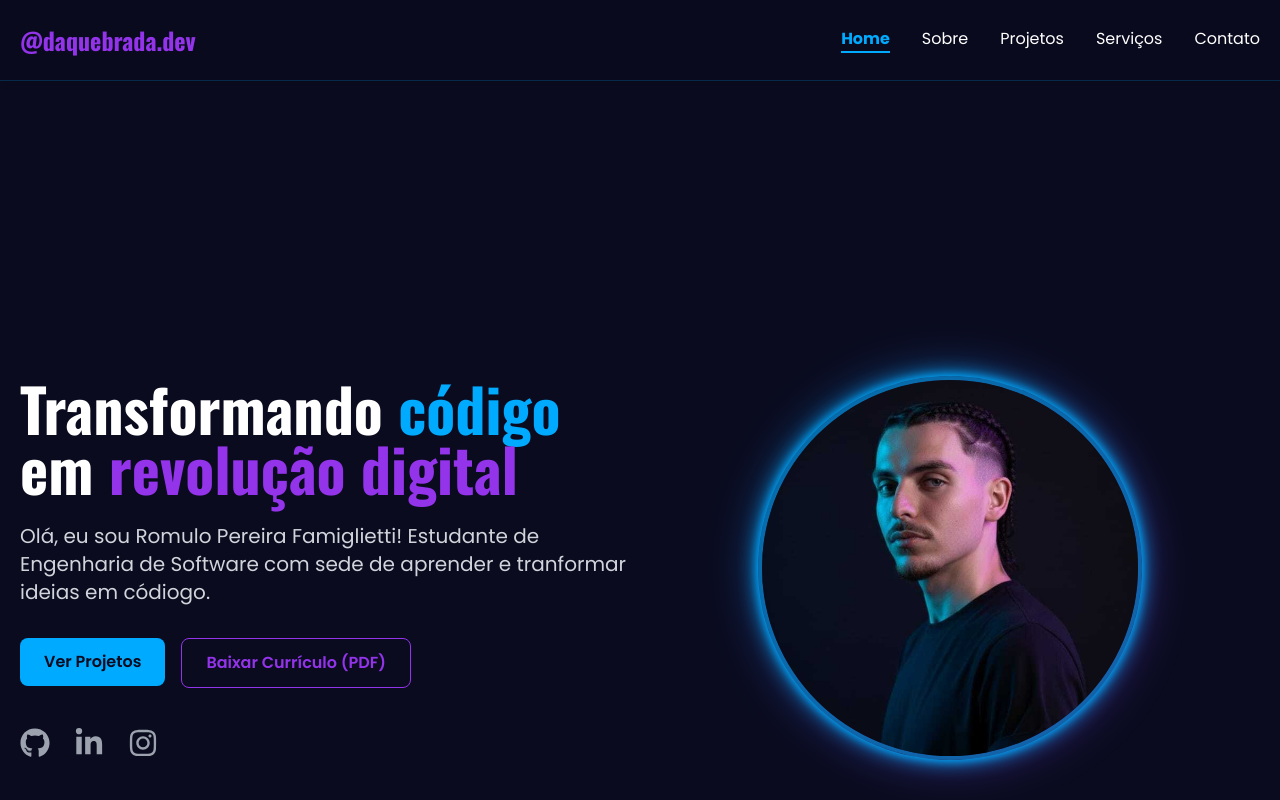
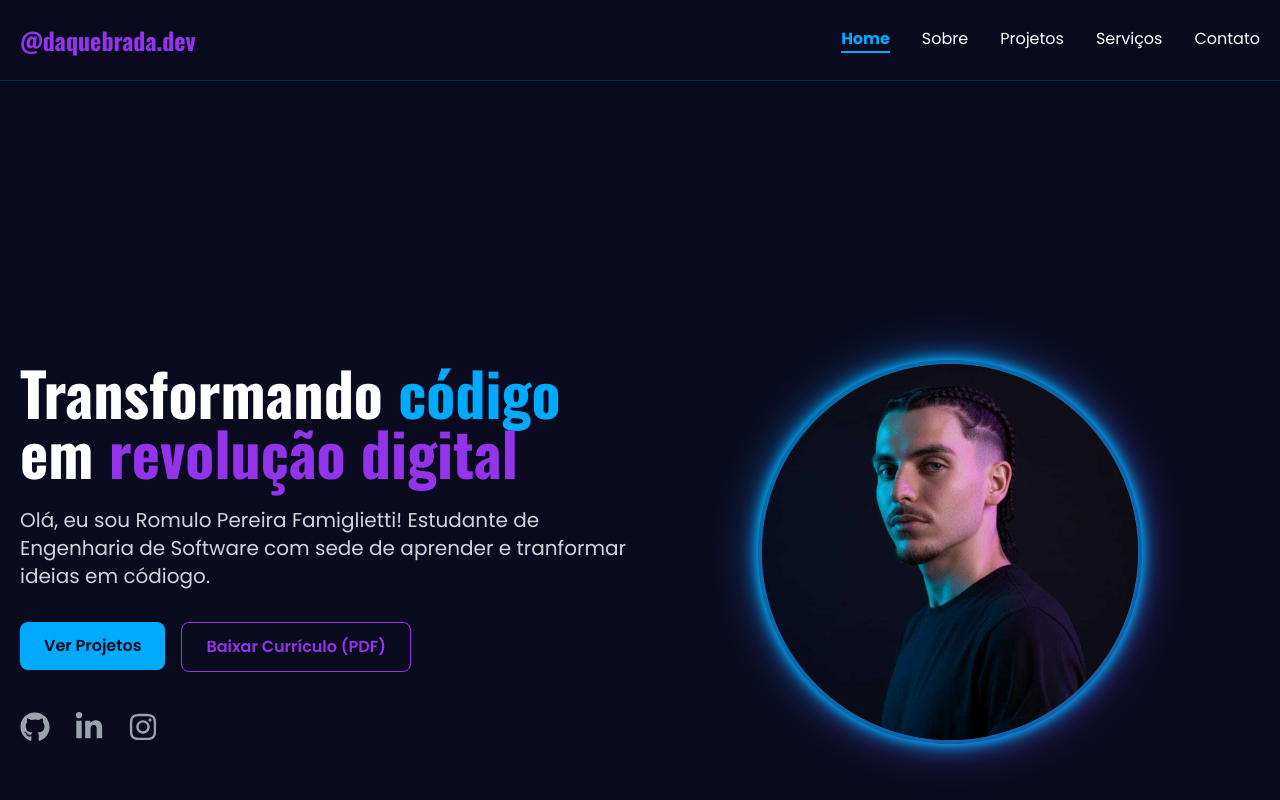
Before and after one commit to rfamiglietti/portifolio, a React (Vite) app: page / in a window 1280 px wide. Shown: the top 800 px of the page. Built offline with nearby package versions, Linux system fonts and the light colour scheme.

Commit message:
ajuste de detalhes, titulos, textos, fotos, tamanhos...

```diff
--- a/src/App.jsx
+++ b/src/App.jsx
@@ -12,7 +12,7 @@ function App() {
     <div className="min-h-screen bg-dark-primary overflow-x-hidden">
       <Navbar />
 
-      <main className="pt-20">
+      <main className="pt-16">
         <Home />
         <About />
         <Projects />
```
